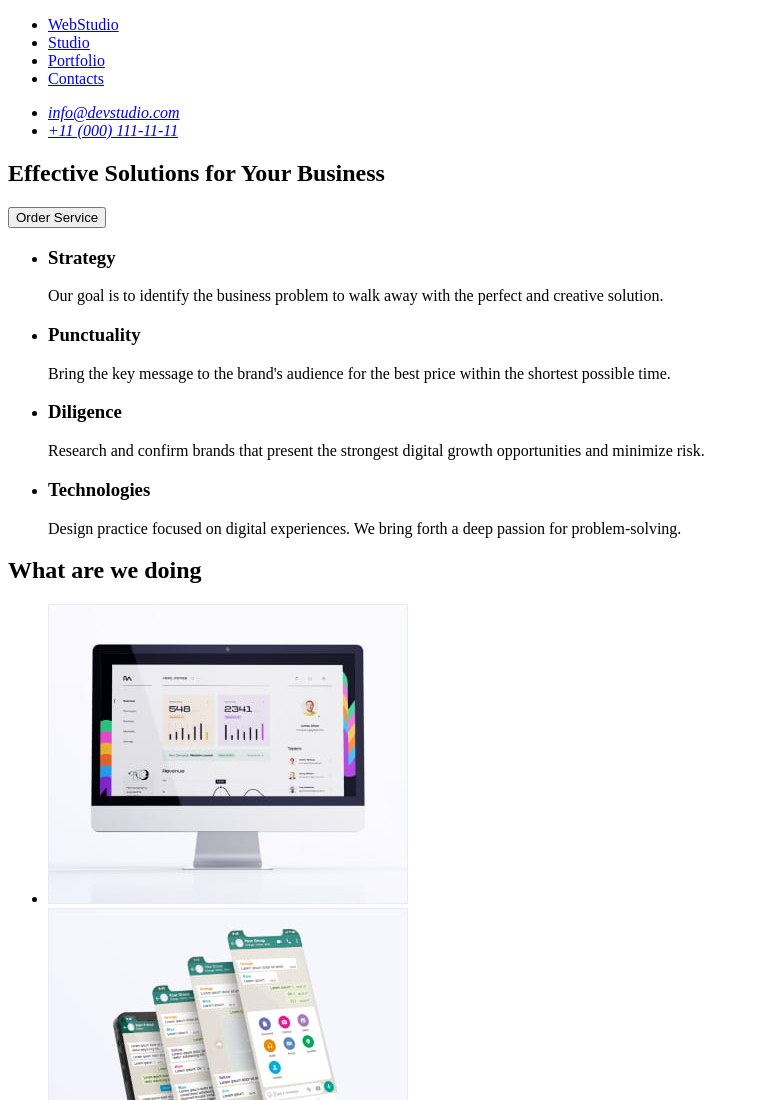
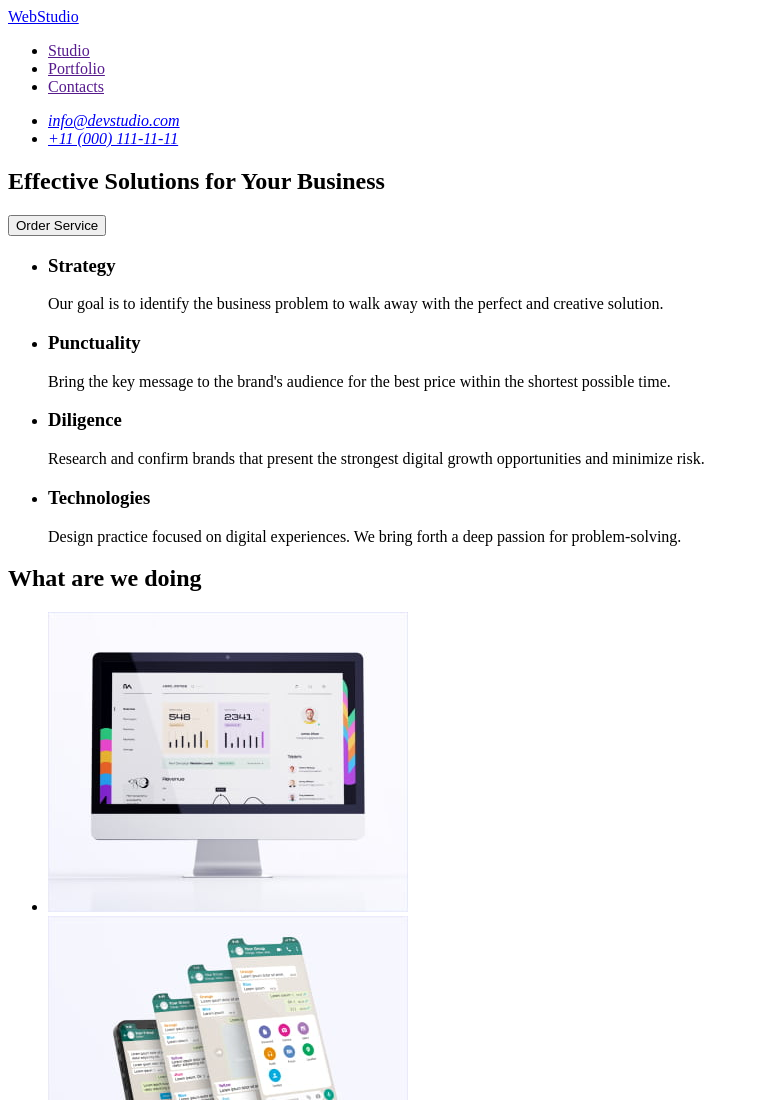
Before and after one commit to katusha4leon/goit-markup-hw-01, a plain HTML site: page index.html in a window 1280 px wide. Shown: the top 1100 px of the page, without its empty margins (0-759 px from the left). Drawn offline with Linux system fonts and the light colour scheme.

Commit message:
changes in header

```diff
--- a/index.html
+++ b/index.html
@@ -8,13 +8,19 @@
   </head>
   <body>
     <header>
+      <a href="./index.html">WebStudio</a>
       <!-- Navigation -->
       <nav>
         <ul>
-          <li><a href="./index.html">WebStudio</a></li>
-          <li><a href="#">Studio</a></li>
-          <li><a href="#">Portfolio</a></li>
-          <li><a href="#">Contacts</a></li>
+          <li>
+            <a href="">Studio</a>
+          </li>
+          <li>
+            <a href="">Portfolio</a>
+          </li>
+          <li>
+            <a href="">Contacts</a>
+          </li>
         </ul>
       </nav>
 
```
